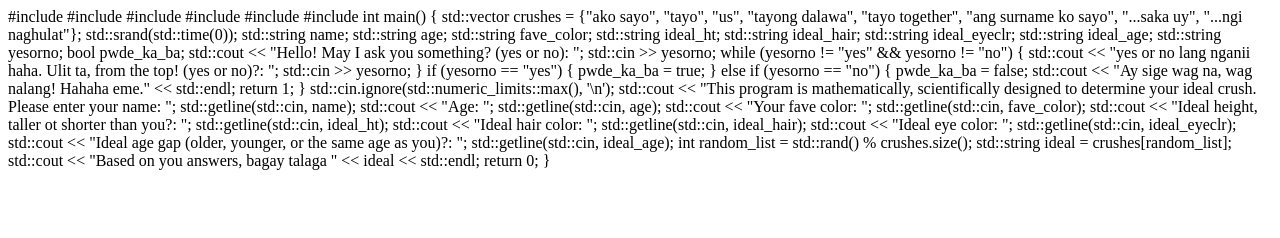
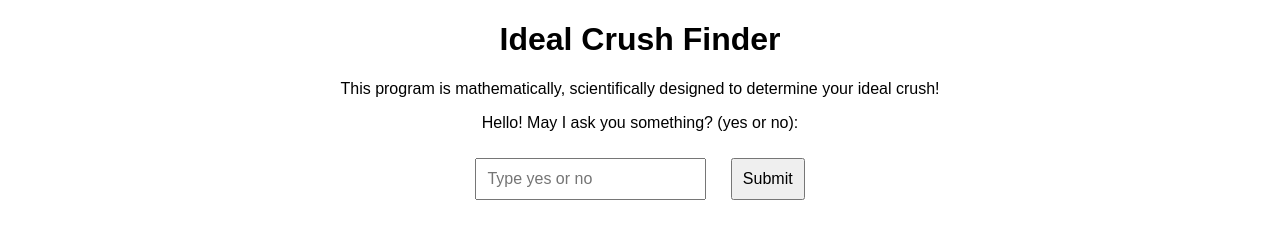
Before and after one commit to Jared2408/open_pls_hihi, a plain HTML site: page index.html in a window 1280 px wide. Drawn offline with Linux system fonts and the light colour scheme.

Commit message:
Add files via upload

```diff
--- a/index.html
+++ b/index.html
@@ -1,69 +1,94 @@
-#include <iostream>
-#include <string>
-#include <vector>
-#include <cstdlib>
-#include <ctime>
-#include <limits>
+<!DOCTYPE html>
+<html lang="en">
+<head>
+    <meta charset="UTF-8">
+    <meta name="viewport" content="width=device-width, initial-scale=1.0">
+    <title>Ideal Crush Finder</title>
+    <style>
+        body {
+            font-family: Arial, sans-serif;
+            text-align: center;
+            margin: 20px;
+        }
+        input, button {
+            margin: 10px;
+            padding: 10px;
+            font-size: 16px;
+        }
+    </style>
+</head>
+<body>
+    <h1>Ideal Crush Finder</h1>
+    <p>This program is mathematically, scientifically designed to determine your ideal crush!</p>
 
-int main() {
+    <div id="app">
+        <div id="question">
+            <p>Hello! May I ask you something? (yes or no):</p>
+            <input type="text" id="yesorno" placeholder="Type yes or no">
+            <button onclick="startProgram()">Submit</button>
+        </div>
+        <div id="form" style="display: none;">
+            <p>Enter your details:</p>
+            <input type="text" id="name" placeholder="Your name"><br>
+            <input type="text" id="age" placeholder="Your age"><br>
+            <input type="text" id="fave_color" placeholder="Your favorite color"><br>
+            <input type="text" id="ideal_ht" placeholder="Ideal height (taller or shorter)"><br>
+            <input type="text" id="ideal_hair" placeholder="Ideal hair color"><br>
+            <input type="text" id="ideal_eyeclr" placeholder="Ideal eye color"><br>
+            <input type="text" id="ideal_age" placeholder="Ideal age gap (older, younger, same age)"><br>
+            <button onclick="findCrush()">Find My Crush</button>
+        </div>
+        <div id="result" style="display: none;">
+            <h2>Your Ideal Crush</h2>
+            <p id="crushResult"></p>
+        </div>
+    </div>
 
-    std::vector<std::string> crushes = {"ako sayo", "tayo", "us", "tayong dalawa", "tayo together", "ang surname ko sayo", "...saka uy", "...ngi naghulat"};
+    <script>
+        const crushes = [
+            "ako sayo",
+            "tayo",
+            "us",
+            "tayong dalawa",
+            "tayo together",
+            "ang surname ko sayo",
+            "...saka uy",
+            "...ngi naghulat"
+        ];
 
-    std::srand(std::time(0));
+        function startProgram() {
+            const yesorno = document.getElementById("yesorno").value.toLowerCase();
+            if (yesorno === "yes") {
+                document.getElementById("question").style.display = "none";
+                document.getElementById("form").style.display = "block";
+            } else if (yesorno === "no") {
+                alert("Ay sige wag na, wag nalang! Hahaha eme.");
+            } else {
+                alert("yes or no lang nganii haha. Ulit ta, from the top!");
+            }
+        }
 
-    std::string name;
-    std::string age;
-    std::string fave_color;
-    std::string ideal_ht;
-    std::string ideal_hair;
-    std::string ideal_eyeclr;
-    std::string ideal_age;
-    std::string yesorno;
-    bool pwde_ka_ba;
+        function findCrush() {
+            const name = document.getElementById("name").value;
+            const age = document.getElementById("age").value;
+            const fave_color = document.getElementById("fave_color").value;
+            const ideal_ht = document.getElementById("ideal_ht").value;
+            const ideal_hair = document.getElementById("ideal_hair").value;
+            const ideal_eyeclr = document.getElementById("ideal_eyeclr").value;
+            const ideal_age = document.getElementById("ideal_age").value;
 
-    std::cout << "Hello! May I ask you something? (yes or no): ";
-    std::cin >> yesorno;
+            if (!name || !age || !fave_color || !ideal_ht || !ideal_hair || !ideal_eyeclr || !ideal_age) {
+                alert("Please fill out all the fields!");
+                return;
+            }
 
-    while (yesorno != "yes" && yesorno != "no") {
-        std::cout << "yes or no lang nganii haha. Ulit ta, from the top! (yes or no)?: ";
-        std::cin >> yesorno;
-    }
+            const randomIndex = Math.floor(Math.random() * crushes.length);
+            const ideal = crushes[randomIndex];
 
-    if (yesorno == "yes") {
-         pwde_ka_ba = true;
-      } else if (yesorno == "no") {
-         pwde_ka_ba = false;
-         std::cout << "Ay sige wag na, wag nalang! Hahaha eme." << std::endl;
-         return 1;
-      }
-
-    std::cin.ignore(std::numeric_limits<std::streamsize>::max(), '\n');
-
-    std::cout << "This program is mathematically, scientifically designed to determine your ideal crush. Please enter your name: ";
-    std::getline(std::cin, name);
-
-    std::cout << "Age: ";
-    std::getline(std::cin, age);
-
-    std::cout << "Your fave color: ";
-    std::getline(std::cin, fave_color);
-
-    std::cout << "Ideal height, taller ot shorter than you?: ";
-    std::getline(std::cin, ideal_ht);
-
-    std::cout << "Ideal hair color: ";
-    std::getline(std::cin, ideal_hair);
-
-    std::cout << "Ideal eye color: ";
-    std::getline(std::cin, ideal_eyeclr);
-
-    std::cout << "Ideal age gap (older, younger, or the same age as you)?: ";
-    std::getline(std::cin, ideal_age);
-
-    int random_list = std::rand() % crushes.size();
-    std::string ideal = crushes[random_list];
-
-    std::cout << "Based on you answers, bagay talaga " << ideal << std::endl;
-
-    return 0;
-}
+            document.getElementById("form").style.display = "none";
+            document.getElementById("result").style.display = "block";
+            document.getElementById("crushResult").innerText = `Based on your answers, bagay talaga ${ideal}`;
+        }
+    </script>
+</body>
+</html>
```
